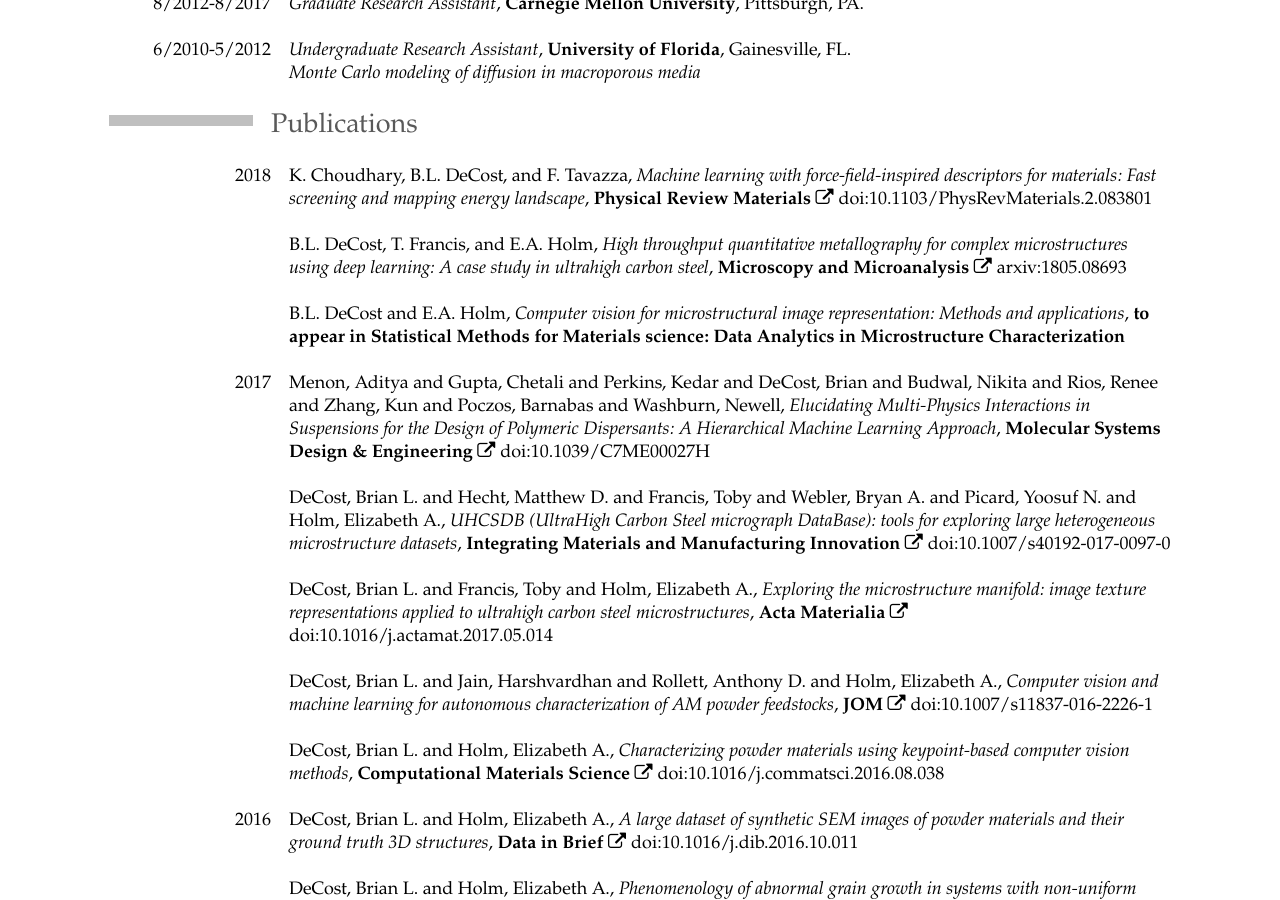
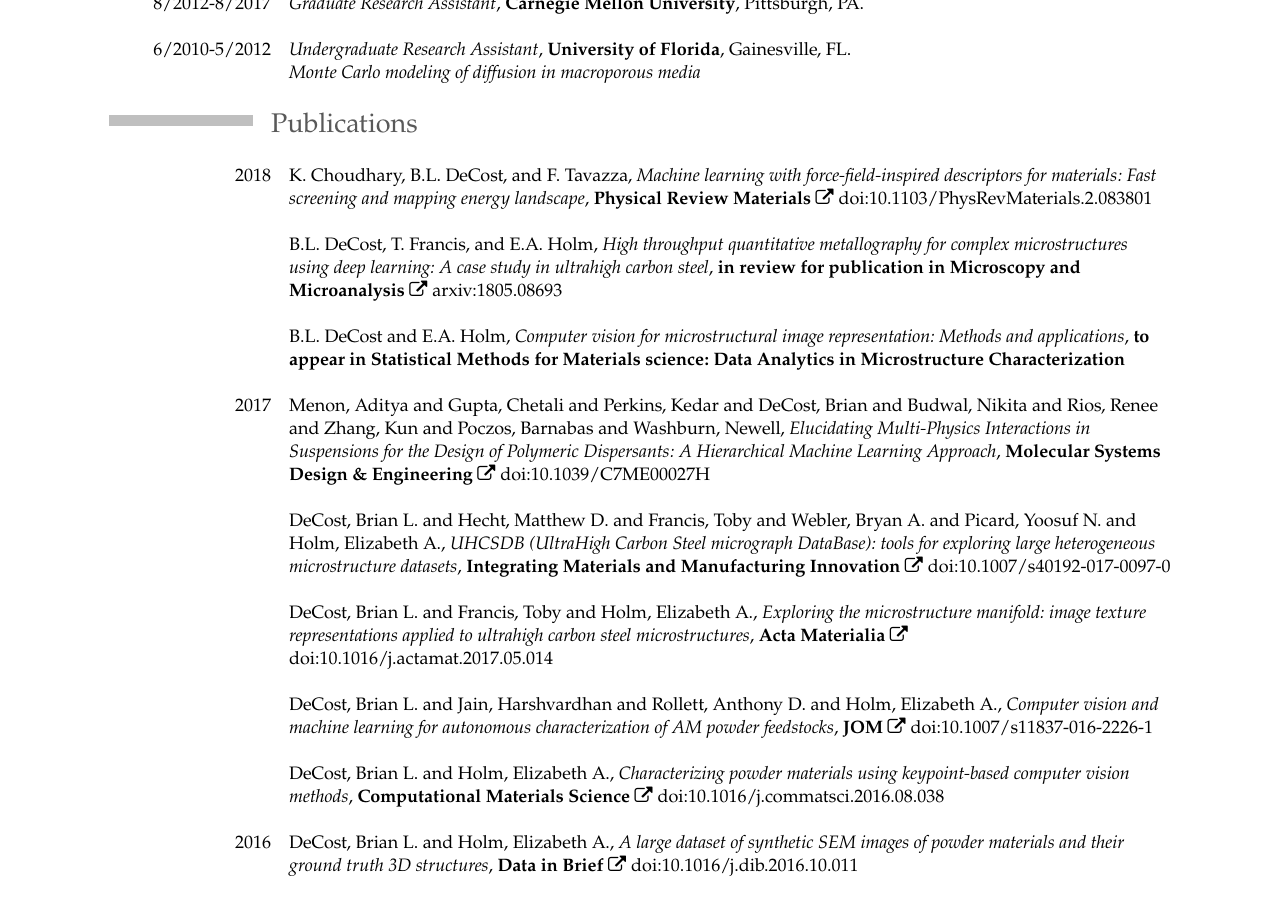
Before and after one commit to bdecost/bdecost.github.io, a Jekyll site: the page cv/index.html, which Jekyll copies as it is, in a window 1280 px wide and 900 px high, scrolled down 571 px. Built offline with Jekyll 4.4.1, drawn with Linux system fonts in a browser that asks for light colours.

Commit message:
clarify M&M paper status

```diff
--- a/cv/index.html
+++ b/cv/index.html
@@ -82,7 +82,7 @@
   <dd>K. Choudhary, B.L. DeCost, and F. Tavazza, <em>Machine learning with force-field-inspired descriptors for materials: Fast screening and mapping energy landscape</em>, <strong>Physical Review Materials</strong> <a href="https://dx.doi.org/10.1103/PhysRevMaterials.2.083801">doi:10.1103/PhysRevMaterials.2.083801</a>
   </dd>
   <dt></dt>
-  <dd>B.L. DeCost, T. Francis, and E.A. Holm, <em>High throughput quantitative metallography for complex microstructures using deep learning: A case study in ultrahigh carbon steel</em>, <strong>Microscopy and Microanalysis</strong> <a href="https://arxiv.org/abs/1805.08693">arxiv:1805.08693</a>
+  <dd>B.L. DeCost, T. Francis, and E.A. Holm, <em>High throughput quantitative metallography for complex microstructures using deep learning: A case study in ultrahigh carbon steel</em>, <strong>in review for publication in Microscopy and Microanalysis</strong> <a href="https://arxiv.org/abs/1805.08693">arxiv:1805.08693</a>
   </dd>
   <dt></dt>
   <dd>B.L. DeCost and E.A. Holm, <em>Computer vision for microstructural image representation: Methods and applications</em>, <strong>to appear in Statistical Methods for Materials science: Data Analytics in Microstructure Characterization</strong>
```
